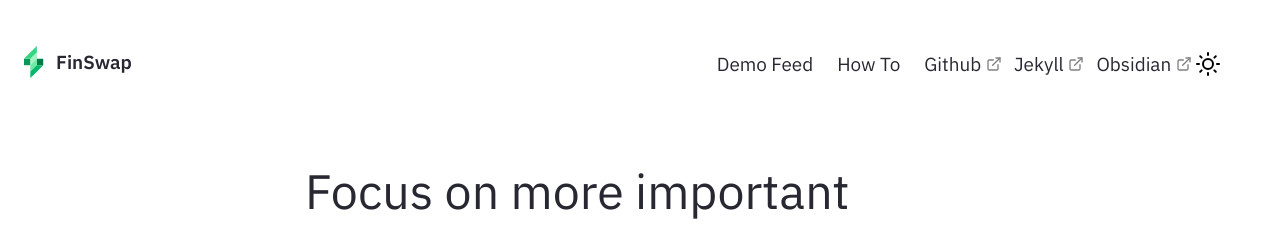
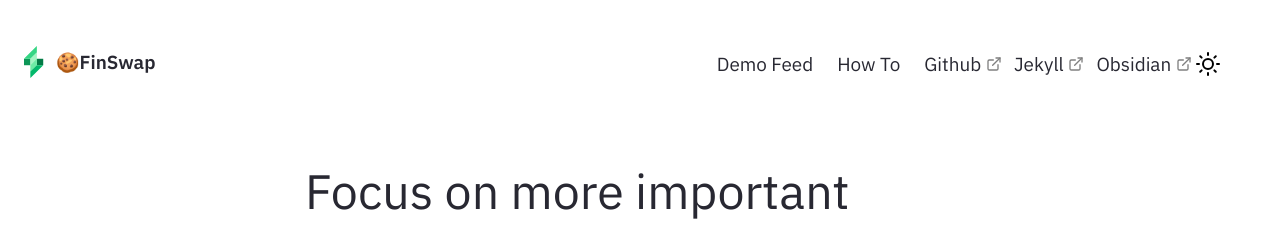
Before and after one commit to kevinroku/nroku.github.io, a Jekyll site: the page built from pages/index.md, in a window 1280 px wide. Shown: the top 229 px of the page. Built offline with Jekyll 4.4.1, drawn with Linux system fonts in a browser that asks for light colours.

Commit message:
Update Nav.html

```diff
--- a/_includes/Nav.html
+++ b/_includes/Nav.html
@@ -42,7 +42,7 @@
             <path d="M 4 4 L 3 5 L 3 4 L 4 3 Z" stroke="var(--color-text-main)" stroke-width="0" fill="#6ceba5" fill-opacity="1" />
             <path d="M 5 4 L 3 6 L 3 5 L 4 4 Z" stroke="var(--color-text-main)" stroke-width="0" fill="#03b86b" fill-opacity="1" />
 </svg>
-          <h6> {{site.heading}}</h6></a>
+          <h6> 🍪{{site.heading}}</h6></a>
           <script src="{{ site.baseurl }}/assets/js/modeswitcher.js"></script>
           <script src="{{ site.baseurl }}/assets/js/Hamburger.js"></script>
       <div class="navbar-item navbar-dark-mode__mobile is-hidden-tablet" onclick="modeSwitcher()">
```
